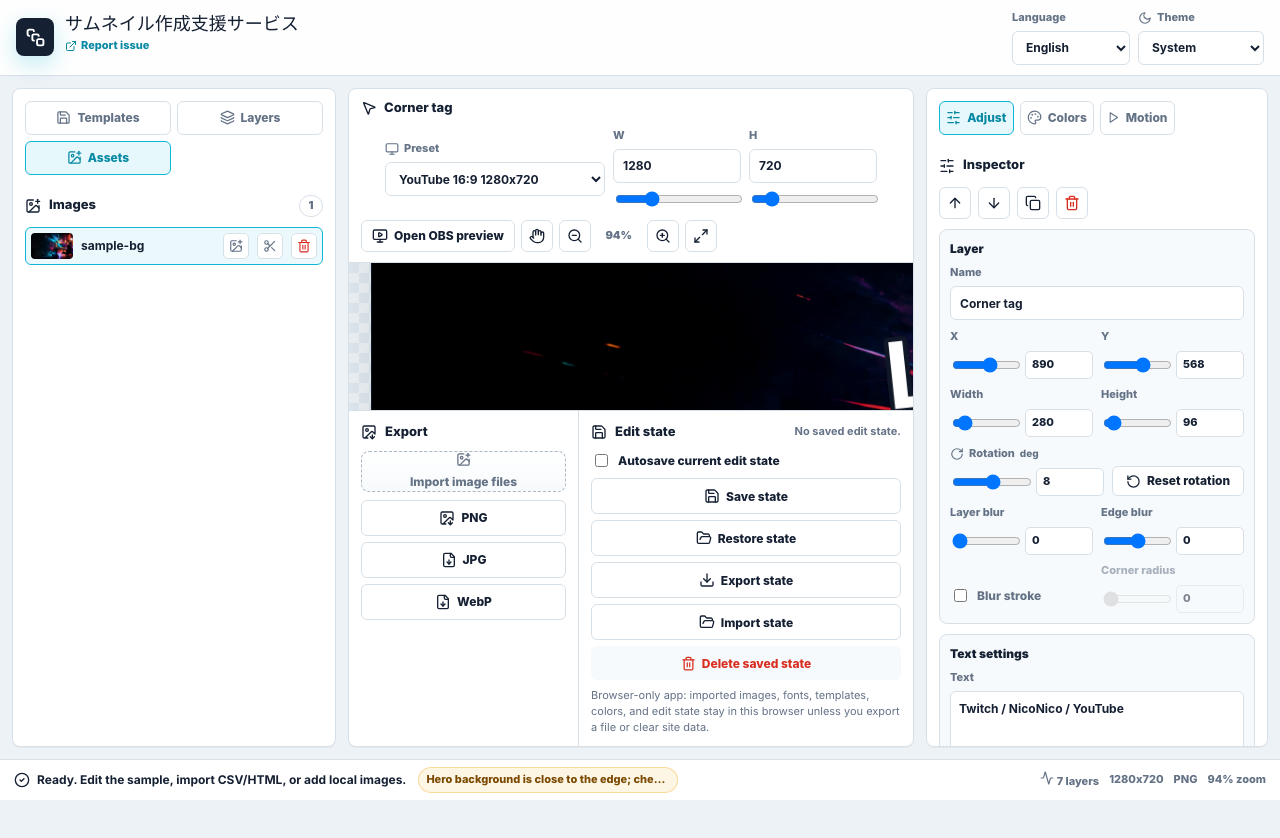
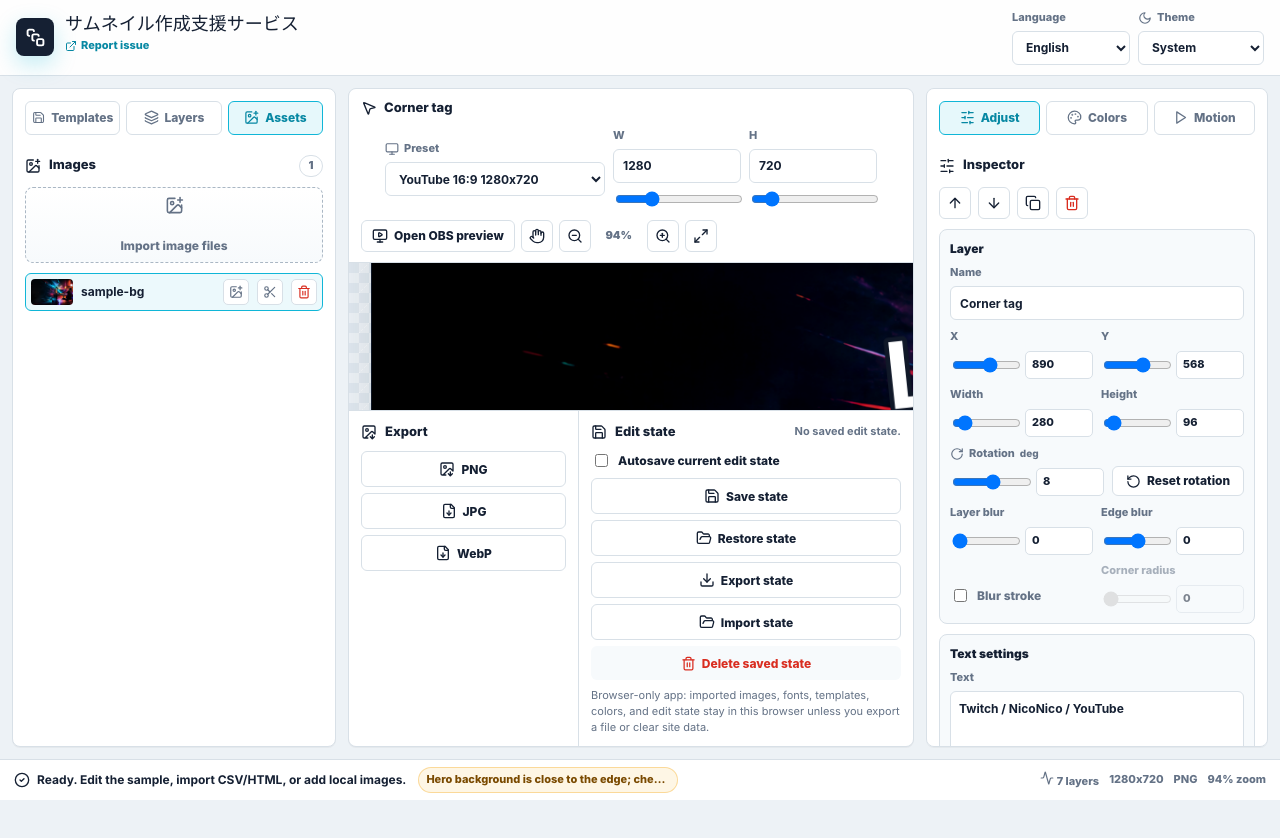
Before and after one commit to Sunmax0731/thumbnail-generator, a React (Vite) app: page / in a window 1280 px wide. Both pictures are taken after a click on the tab "Assets". Shown: the top 838 px of the page. Built offline with nearby package versions, Linux system fonts and the light colour scheme; a web font is replaced by a local one.

Commit message:
Readjust editor layout controls

```diff
--- a/src/App.tsx
+++ b/src/App.tsx
@@ -650,7 +650,6 @@ function App() {
     (templateId: string) => {
       const template = defaultTemplates.find((candidate) => candidate.id === templateId);
       if (!template) return;
-      if (typeof window !== "undefined" && !window.confirm(t("left.confirmApplyTemplate", { name: template.name }))) return;
       const nextLayers = template.createLayers();
       setSettings(template.settings);
       setAssets(initialAssets(import.meta.env.BASE_URL));
@@ -662,7 +661,7 @@ function App() {
       setTemplateName(template.name);
       setStatus(`Loaded default template "${template.name}".`);
     },
-    [t],
+    [],
   );
 
   const saveEditState = useCallback(
@@ -1363,7 +1362,6 @@ function App() {
     (templateId: string) => {
       const template = templates.find((candidate) => candidate.id === templateId);
       if (!template) return;
-      if (typeof window !== "undefined" && !window.confirm(t("left.confirmApplyTemplate", { name: template.name }))) return;
       setSettings(template.settings);
       setAssets(template.assets.length > 0 ? template.assets : initialAssets(import.meta.env.BASE_URL));
       const nextLayers = template.layers.map((layer) => ({ ...layer, selectable: layer.selectable !== false }));
@@ -1374,7 +1372,7 @@ function App() {
       setTemplateName(template.name);
       setStatus(`Loaded template "${template.name}".`);
     },
-    [templates, t],
+    [templates],
   );
 
   const deleteTemplate = useCallback(
@@ -1572,6 +1570,7 @@ function App() {
             onRenameGroup: renameLayerGroup,
             onUngroup: ungroupLayerGroup,
           }}
+          onImageFiles={handleImageFiles}
           onSelectAsset={setSelectedAssetKey}
           onAddImageAssetLayer={addImageLayerFromAsset}
           onDeleteAsset={deleteAsset}
@@ -1605,7 +1604,6 @@ function App() {
           onPointerMove={handleCanvasPointerMove}
           onPointerUp={handleCanvasPointerUp}
           onExport={handleExport}
-          onImageFiles={handleImageFiles}
           onSettingsChange={updateSettings}
           onPresetChange={handlePresetChange}
           onAutoSaveChange={setAutoSaveEnabled}
--- a/src/components/CanvasStage.tsx
+++ b/src/components/CanvasStage.tsx
@@ -4,7 +4,6 @@ import {
   FileDown,
   FolderOpen,
   Hand,
-  ImagePlus,
   ImageDown,
   Maximize2,
   Monitor,
@@ -35,7 +34,6 @@ interface CanvasStageProps {
   onPointerMove: (event: React.PointerEvent<HTMLCanvasElement>) => void;
   onPointerUp: (event: React.PointerEvent<HTMLCanvasElement>) => void;
   onExport: (format?: ExportFormat) => void;
-  onImageFiles: (files: FileList | null) => void;
   onSettingsChange: (next: Partial<OutputSettings>) => void;
   onPresetChange: (presetId: string) => void;
   onAutoSaveChange: (enabled: boolean) => void;
@@ -64,7 +62,6 @@ export function CanvasStage({
   onPointerMove,
   onPointerUp,
   onExport,
-  onImageFiles,
   onSettingsChange,
   onPresetChange,
   onAutoSaveChange,
@@ -323,19 +320,6 @@ export function CanvasStage({
               <h2>{t("toolbar.export")}</h2>
             </div>
           </div>
-          <label className="file-drop compact-drop stage-image-import">
-            <ImagePlus size={15} />
-            <span>{t("left.importImages")}</span>
-            <input
-              type="file"
-              accept="image/*"
-              multiple
-              onChange={(event) => {
-                onImageFiles(event.currentTarget.files);
-                event.currentTarget.value = "";
-              }}
-            />
-          </label>
           <div className="stage-export-actions">
             <button className="secondary-button icon-text" type="button" onClick={() => onExport("png")} disabled={isExporting}>
               <ImageDown size={16} /> PNG
--- a/src/components/LeftPanel.tsx
+++ b/src/components/LeftPanel.tsx
@@ -26,6 +26,7 @@ interface LeftPanelProps {
   templateName: string;
   templates: SavedTemplate[];
   defaultTemplates: DefaultTemplateDefinition[];
+  onImageFiles: (files: FileList | null) => void;
   onSelectAsset: (key: string) => void;
   onAddImageAssetLayer: (key: string) => void;
   onDeleteAsset: (key: string) => void;
@@ -45,6 +46,7 @@ export function LeftPanel({
   templateName,
   templates,
   defaultTemplates,
+  onImageFiles,
   onSelectAsset,
   onAddImageAssetLayer,
   onDeleteAsset,
@@ -60,6 +62,7 @@ export function LeftPanel({
   const [templateFilter, setTemplateFilter] = useState<TemplateFilter>("all");
   const [defaultTemplateListHeight, setDefaultTemplateListHeight] = useState(260);
   const [browserTemplateListHeight, setBrowserTemplateListHeight] = useState(220);
+  const [templateApplyCandidate, setTemplateApplyCandidate] = useState<{ id: string; name: string; kind: "default" | "browser" } | null>(null);
   const filteredDefaultTemplates = useMemo(
     () =>
       templateFilter === "all"
@@ -108,6 +111,19 @@ export function LeftPanel({
               <h2>{t("left.images")}</h2>
               <span className="section-count">{assets.length}</span>
             </div>
+            <label className="file-drop">
+              <ImagePlus size={19} />
+              <span>{t("left.importImages")}</span>
+              <input
+                type="file"
+                accept="image/*"
+                multiple
+                onChange={(event) => {
+                  onImageFiles(event.currentTarget.files);
+                  event.currentTarget.value = "";
+                }}
+              />
+            </label>
             <div className="asset-list" aria-label={t("left.assetsList")}>
               {assets.map((asset) => (
                 <div className={`asset-row ${asset.key === selectedAssetKey ? "selected" : ""}`} key={asset.key}>
@@ -177,7 +193,7 @@ export function LeftPanel({
                   type="button"
                   className="template-preset-row"
                   key={template.id}
-                  onClick={() => onLoadDefaultTemplate(template.id)}
+                  onClick={() => setTemplateApplyCandidate({ id: template.id, name: template.name, kind: "default" })}
                 >
                   <span className="template-mini-preview" aria-hidden="true">
                     {template.previewColors.map((color) => (
@@ -221,7 +237,11 @@ export function LeftPanel({
               ) : (
                 templates.map((template) => (
                   <div className="template-row" key={template.id}>
-                    <button type="button" className="template-load" onClick={() => onLoadTemplate(template.id)}>
+                    <button
+                      type="button"
+                      className="template-load"
+                      onClick={() => setTemplateApplyCandidate({ id: template.id, name: template.name, kind: "browser" })}
+                    >
                       <FolderOpen size={15} />
                       <span>{template.name}</span>
                     </button>
@@ -244,6 +264,19 @@ export function LeftPanel({
           </section>
 
         </>
+      ) : null}
+
+      {templateApplyCandidate ? (
+        <ApplyTemplateDialog
+          name={templateApplyCandidate.name}
+          onCancel={() => setTemplateApplyCandidate(null)}
+          onConfirm={() => {
+            if (templateApplyCandidate.kind === "default") onLoadDefaultTemplate(templateApplyCandidate.id);
+            else onLoadTemplate(templateApplyCandidate.id);
+            setTemplateApplyCandidate(null);
+          }}
+          t={t}
+        />
       ) : null}
     </aside>
   );
@@ -300,3 +333,34 @@ function TemplateResizeHandle({ label, onResize }: { label: string; onResize: (d
 function clampTemplateListHeight(value: number): number {
   return Math.min(720, Math.max(120, Math.round(value)));
 }
+
+function ApplyTemplateDialog({
+  name,
+  onCancel,
+  onConfirm,
+  t,
+}: {
+  name: string;
+  onCancel: () => void;
+  onConfirm: () => void;
+  t: Translator;
+}) {
+  return (
+    <div className="modal-backdrop confirm-backdrop" onMouseDown={(event) => event.target === event.currentTarget && onCancel()}>
+      <section className="confirm-dialog" role="dialog" aria-modal="true" aria-labelledby="apply-template-title">
+        <div className="modal-title-block">
+          <h2 id="apply-template-title">{t("left.applyTemplateQuestion")}</h2>
+        </div>
+        <p>{t("left.applyTemplateCopy", { name })}</p>
+        <div className="confirm-actions">
+          <button type="button" className="secondary-button" onClick={onCancel}>
+            {t("inspector.cancel")}
+          </button>
+          <button type="button" className="primary-button" onClick={onConfirm}>
+            {t("left.applyTemplate")}
+          </button>
+        </div>
+      </section>
+    </div>
+  );
+}
--- a/src/lib/i18n.ts
+++ b/src/lib/i18n.ts
@@ -106,6 +106,9 @@ const en = {
   "left.noTemplates": "No saved templates yet.",
   "left.deleteTemplate": "Delete {name}",
   "left.confirmApplyTemplate": "Apply template \"{name}\"? Current layers, assets, and canvas size will be replaced.",
+  "left.applyTemplateQuestion": "Apply template?",
+  "left.applyTemplateCopy": "Apply {name}. Current layers, assets, and canvas size will be replaced.",
+  "left.applyTemplate": "Apply",
   "left.resizeDefaultTemplates": "Resize default templates",
   "left.resizeBrowserTemplates": "Resize browser templates",
   "inspector.aria": "Layer inspector",
--- a/src/styles.css
+++ b/src/styles.css
@@ -285,11 +285,11 @@ button:disabled {
 }
 
 .source-tabs {
-  grid-template-columns: repeat(2, minmax(0, 1fr));
+  grid-template-columns: repeat(3, minmax(0, 1fr));
 }
 
 .inspector-tabs {
-  grid-template-columns: repeat(4, minmax(0, 1fr));
+  grid-template-columns: repeat(3, minmax(0, 1fr));
 }
 
 .panel-tabs button,
@@ -306,6 +306,7 @@ button:disabled {
   color: var(--muted);
   font-size: 12px;
   font-weight: 850;
+  white-space: nowrap;
 }
 
 .panel-tabs button.selected,
@@ -962,12 +963,6 @@ button:disabled {
   justify-content: center;
 }
 
-.stage-image-import {
-  min-height: 38px;
-  justify-content: center;
-  padding: 0 10px;
-}
-
 .stage-edit-state {
   display: grid;
   gap: 8px;
```
Also changed, not shown: 13 other files (tests, documents, lock files or other folders).
